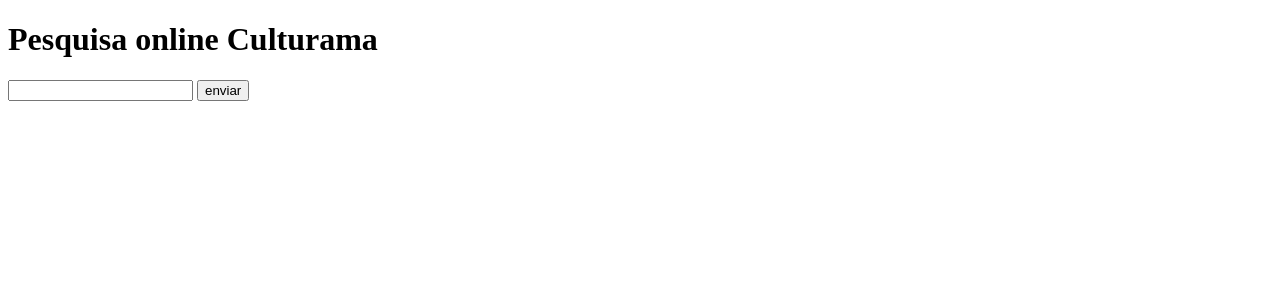
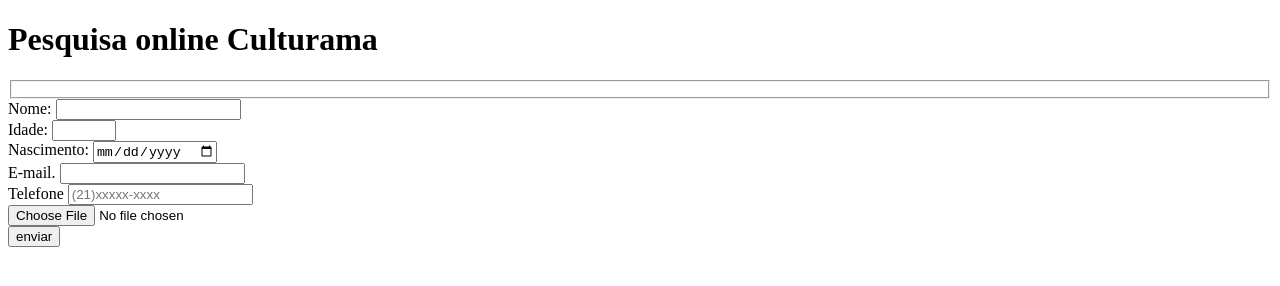
Before and after one commit to AndRodev89/culturamaPesquisa, a plain HTML site: page index.html in a window 1280 px wide. Drawn offline with Linux system fonts and the light colour scheme.

Commit message:
acréscimo de mais formulários

```diff
--- a/index.html
+++ b/index.html
@@ -14,9 +14,30 @@
     <main>
         <section>
             <form action="" method="get">
-                <input type="text" name="username">
+                <fieldset></fieldset>
+                <label for="username">Nome:</label>
+                <input type="text" name="username" required>
+                <br>
+                <label for="userage">Idade:</label>
+                <input type="number" name="userage" min="12" max="100" required>
+                <br>
+                <label for="birthdate">Nascimento:</label>
+                <input type="date" name="birthdate">
+                <br>
+                <label for="email">E-mail.</label>
+                <input type="email" name="email" required>
+                <br>
+                <label for="userphonenumber">Telefone</label>
+                <input type=""name="userphonenumber" pattern="[0-9]{11}" placeholder="(21)xxxxx-xxxx">
+                <br>
+                <input type="file" accept="image/*">
+                <br>
+
+
+
+
+
                 <button type="submit">enviar</button>
-
             </form>
 
         </section>
```
